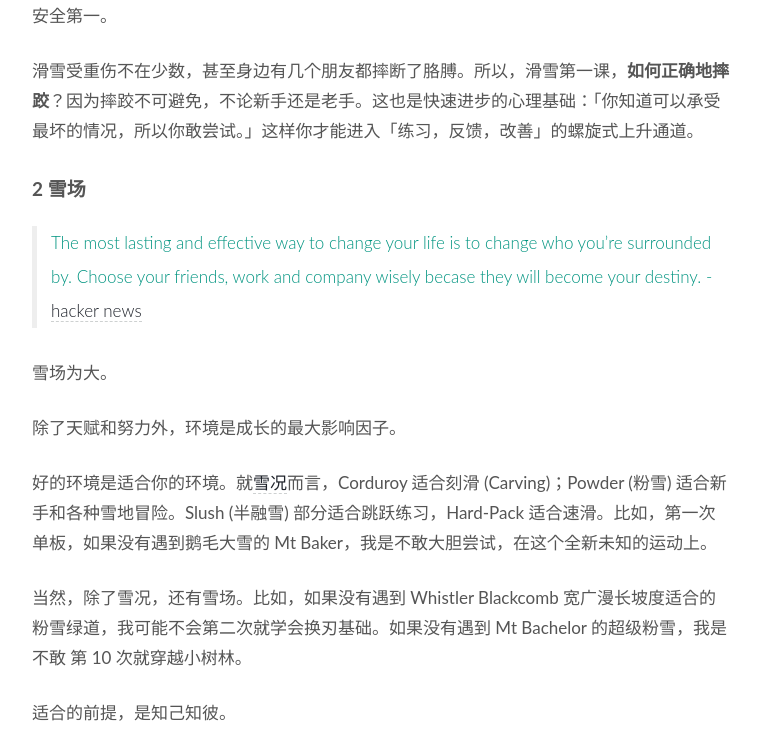
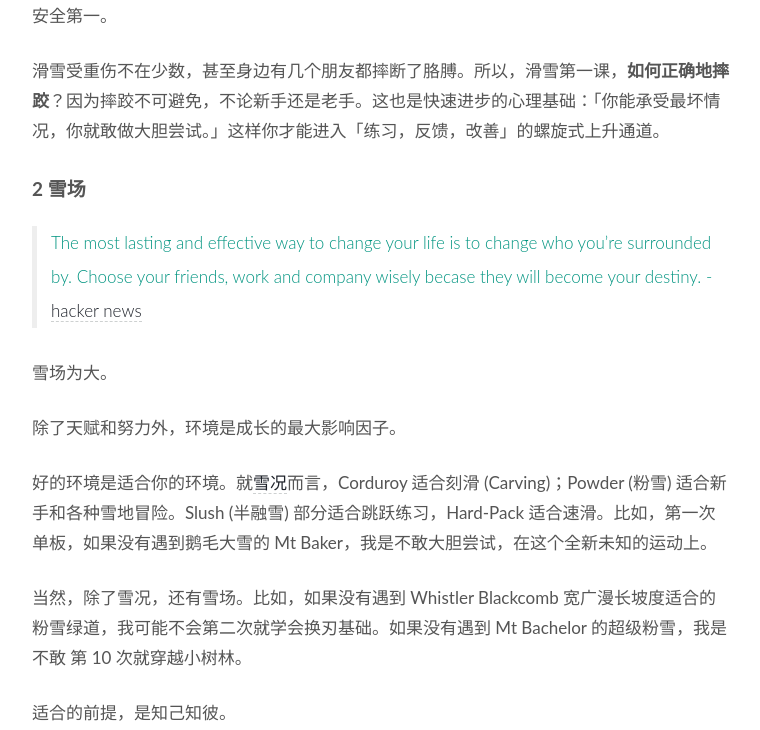
Before and after one commit to WillWang-X/willwang-x.github.io, a Jekyll site: the page built from _posts/blogs/2021-04-06-s-and-adventure.md, in a window 1280 px wide and 900 px high, scrolled down 1535 px, cut to the strip 170-900 px from the top of the window. Shown: the whole strip, without its empty margins (258-1018 px from the left). Built offline with Jekyll 4.4.1, drawn with Linux system fonts in a browser that asks for light colours.

Commit message:
Update for readability

```diff
--- a/_posts/blogs/2021-04-06-s-and-adventure.md
+++ b/_posts/blogs/2021-04-06-s-and-adventure.md
@@ -31,7 +31,7 @@ published: true
 
 安全第一。
 
-滑雪受重伤不在少数，甚至身边有几个朋友都摔断了胳膊。所以，滑雪第一课，**如何正确地摔跤**？因为摔跤不可避免，不论新手还是老手。这也是快速进步的心理基础：「你知道可以承受最坏的情况，所以你敢尝试。」这样你才能进入「练习，反馈，改善」的螺旋式上升通道。
+滑雪受重伤不在少数，甚至身边有几个朋友都摔断了胳膊。所以，滑雪第一课，**如何正确地摔跤**？因为摔跤不可避免，不论新手还是老手。这也是快速进步的心理基础：「你能承受最坏情况，你就敢做大胆尝试。」这样你才能进入「练习，反馈，改善」的螺旋式上升通道。
 
 ## 2 雪场
 
```
